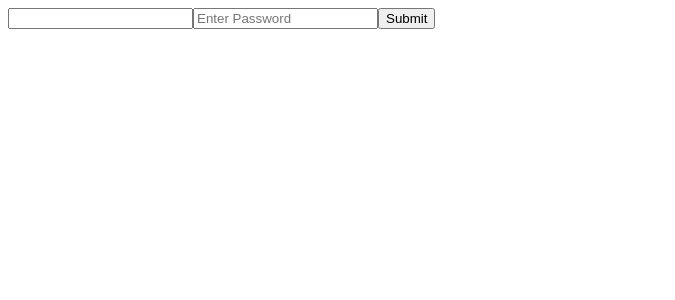
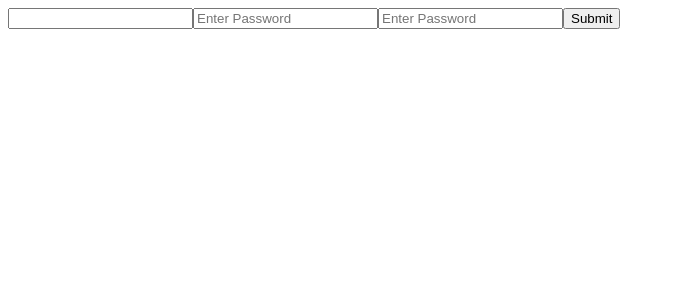
Before and after one commit to raviv123/custom-components, an Angular app: page / in a window 1280 px wide. Shown: the top 300 px of the page, without its empty margins (0-675 px from the left). Built offline with nearby package versions, Linux system fonts and the light colour scheme.

Commit message:
custom validator for match password

```diff
--- a/src/app/app.component.html
+++ b/src/app/app.component.html
@@ -9,7 +9,8 @@
   <app-custom-input-number [control]="form.controls['number']" [hideArrows]="true" [maxLength]="10"
     [allowDecimal]="true" [errorMessages]="{ required: 'This field is required', minlength: 'Min length required' }">
   </app-custom-input-number>
-  <app-custom-input-password [placeholder]="'Enter Password'" [control]="form.controls['password']" [errorMessages]="{ required: 'This field is required',
+  <app-custom-input-password [placeholder]="'Enter Password'" [control]="form.controls['newPassword']" [errorMessages]="{ required: 'This field is required',
   minlength: 'Min length required',  pattern :'Atleast one uppercase , one lowercase,  one number, one special character, Min 8+ characters'}"></app-custom-input-password>
+  <app-custom-input-password [placeholder]="'Enter Password'" [control]="form.controls['confirmPassword']" [errorMessages]="{ required: 'This field is required'}"></app-custom-input-password>
   <button type="submit" (click)="submit()">Submit</button>
 </form>
--- a/src/app/app.component.ts
+++ b/src/app/app.component.ts
@@ -6,7 +6,7 @@ import {
   Validators,
 } from '@angular/forms';
 import { CustomInputNumberComponent } from './components/custom-input-number/custom-input-number.component';
-import { minMaxLengthValidator } from './custom.validator';
+import { minMaxLengthValidator, passwordMatchValidator } from './custom.validator';
 import { CustomInputPasswordComponent } from './components/custom-input-password/custom-input-password.component';
 
 const errorMessages = {
@@ -41,12 +41,14 @@ export class AppComponent {
       Validators.required,
       minMaxLengthValidator(2, 10),
     ]),
-    password: new FormControl('', [
+    newPassword: new FormControl('', [
       Validators.required,
       Validators.minLength(8),
-      Validators.pattern('^(?=.*[A-Z])(?=.*[a-z])(?=.*\W).{8,}$')
     ]),
-  });
+    confirmPassword: new FormControl('', [
+      Validators.required,
+    ]),
+  },passwordMatchValidator());
 
   submit() {
     if (this.form.valid) {
--- a/src/app/custom.validator.ts
+++ b/src/app/custom.validator.ts
@@ -1,4 +1,4 @@
-import { AbstractControl, ValidationErrors } from '@angular/forms';
+import { AbstractControl, FormGroup, ValidationErrors, ValidatorFn } from '@angular/forms';
 
 export function minMaxLengthValidator(minLength: number, maxLength: number) {
   return (control: AbstractControl): ValidationErrors | null => {
@@ -16,3 +16,17 @@ export function minMaxLengthValidator(minLength: number, maxLength: number) {
     return null;
   };
 }
+
+export function passwordMatchValidator(): ValidatorFn {
+  return (control: AbstractControl): ValidationErrors | null => {
+    const formGroup = control as FormGroup;
+    const newPassword = formGroup.get('newPassword')?.value;
+    const confirmPassword = formGroup.get('confirmPassword')?.value;
+
+    if (newPassword !== confirmPassword) {
+      return { passwordMismatch: true };
+    }
+
+    return null;
+  };
+}
```
